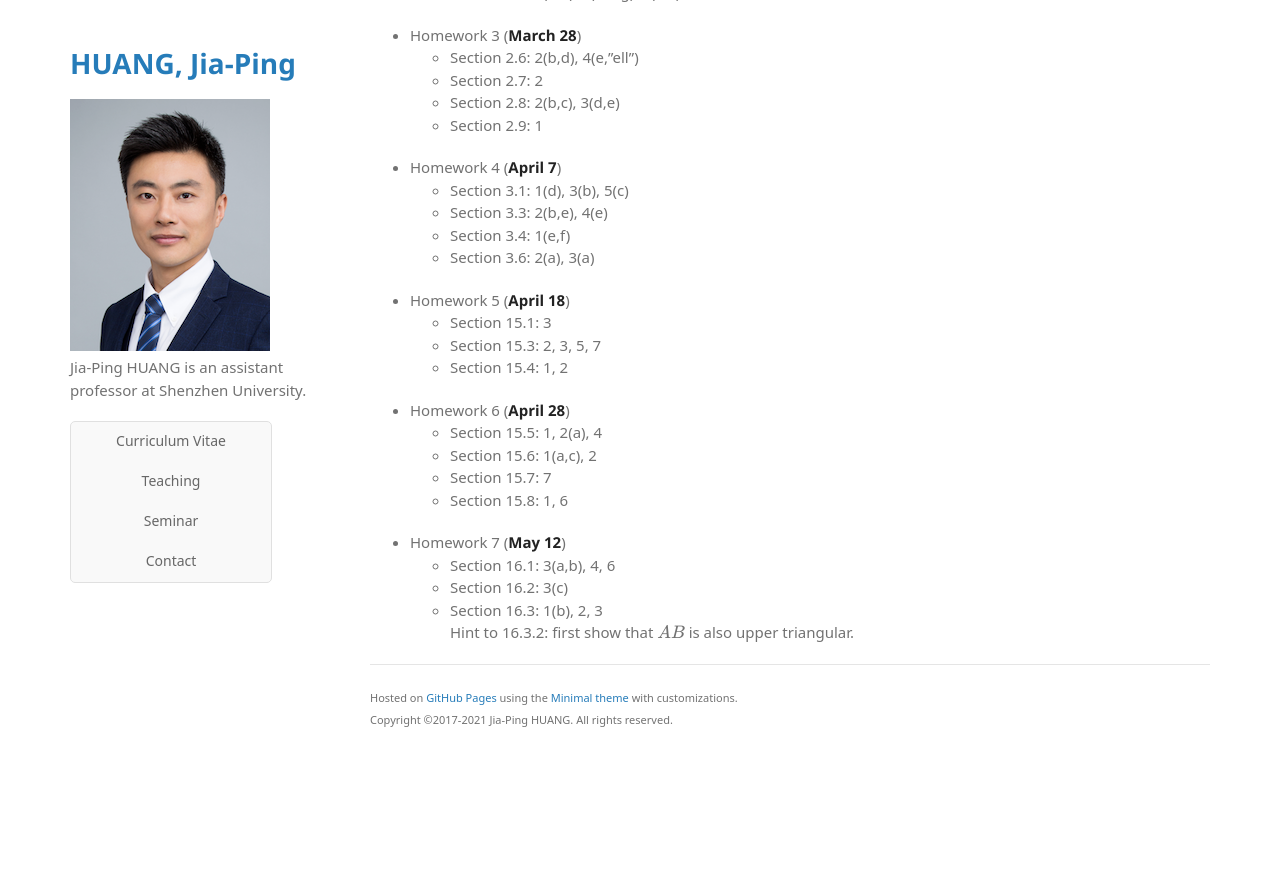
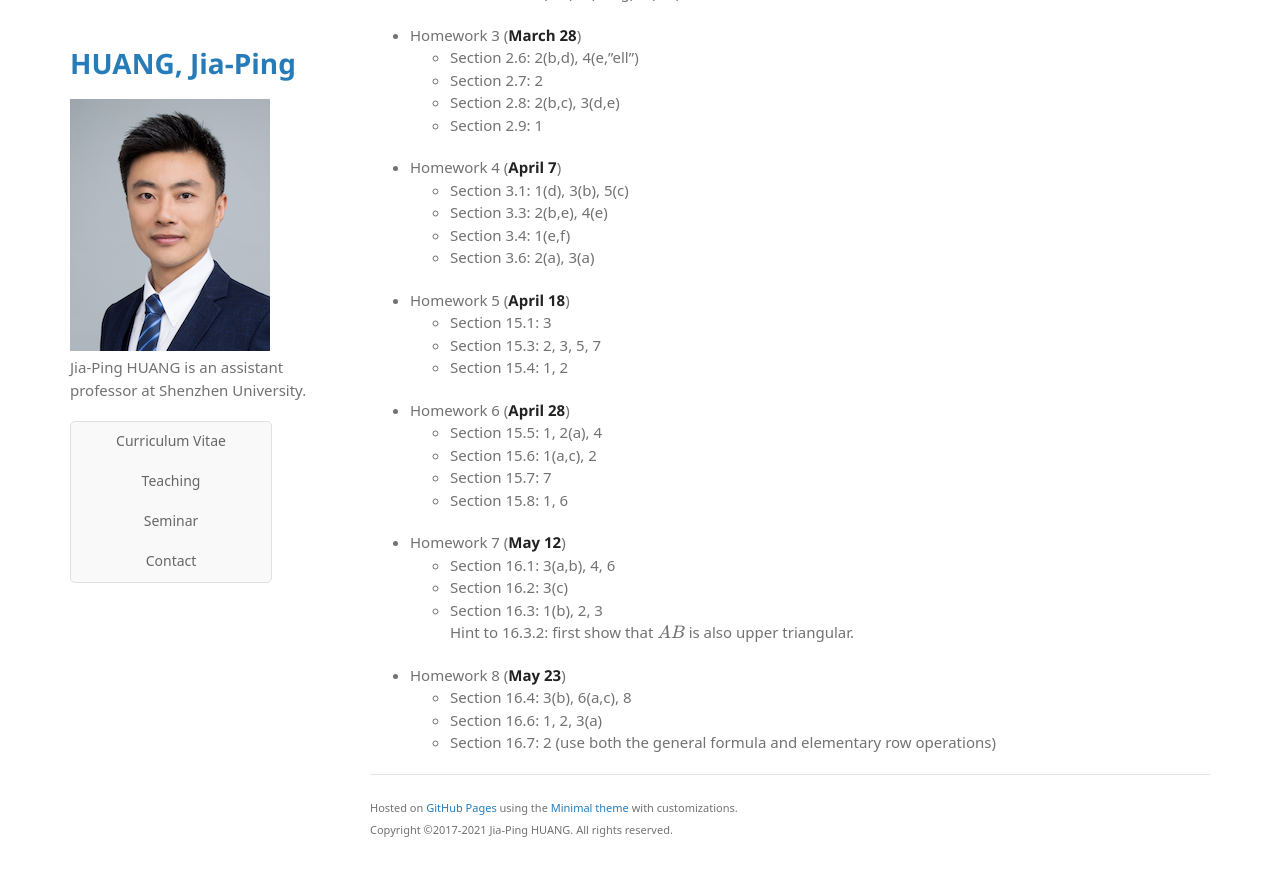
Before and after one commit to huangjp28/huangjp28.github.io, a Jekyll site: the page built from _teaching/02_mathc1.md, in a window 1280 px wide and 900 px high, scrolled down 1901 px. Shown: the top 876 px of the window. Built offline with Jekyll 4.4.1, drawn with Linux system fonts in a browser that asks for light colours; some web fonts are replaced; a script that is not in the unit is left out; before the commit the page ends 2691 px from its top, so only the background shows below that.

Commit message:
Update 02_mathc1.md

```diff
--- a/_teaching/02_mathc1.md
+++ b/_teaching/02_mathc1.md
@@ -107,5 +107,9 @@ Final exam: 60%
   - Section 16.3: 1(b), 2, 3
     Hint to 16.3.2: first show that \\( A B\\) is also upper triangular.
 
+* Homework 8 (**May 23**)
+  - Section 16.4: 3(b), 6(a,c), 8
+  - Section 16.6: 1, 2, 3(a)
+  - Section 16.7: 2 (use both the general formula and elementary row operations)
 
 ---
```
